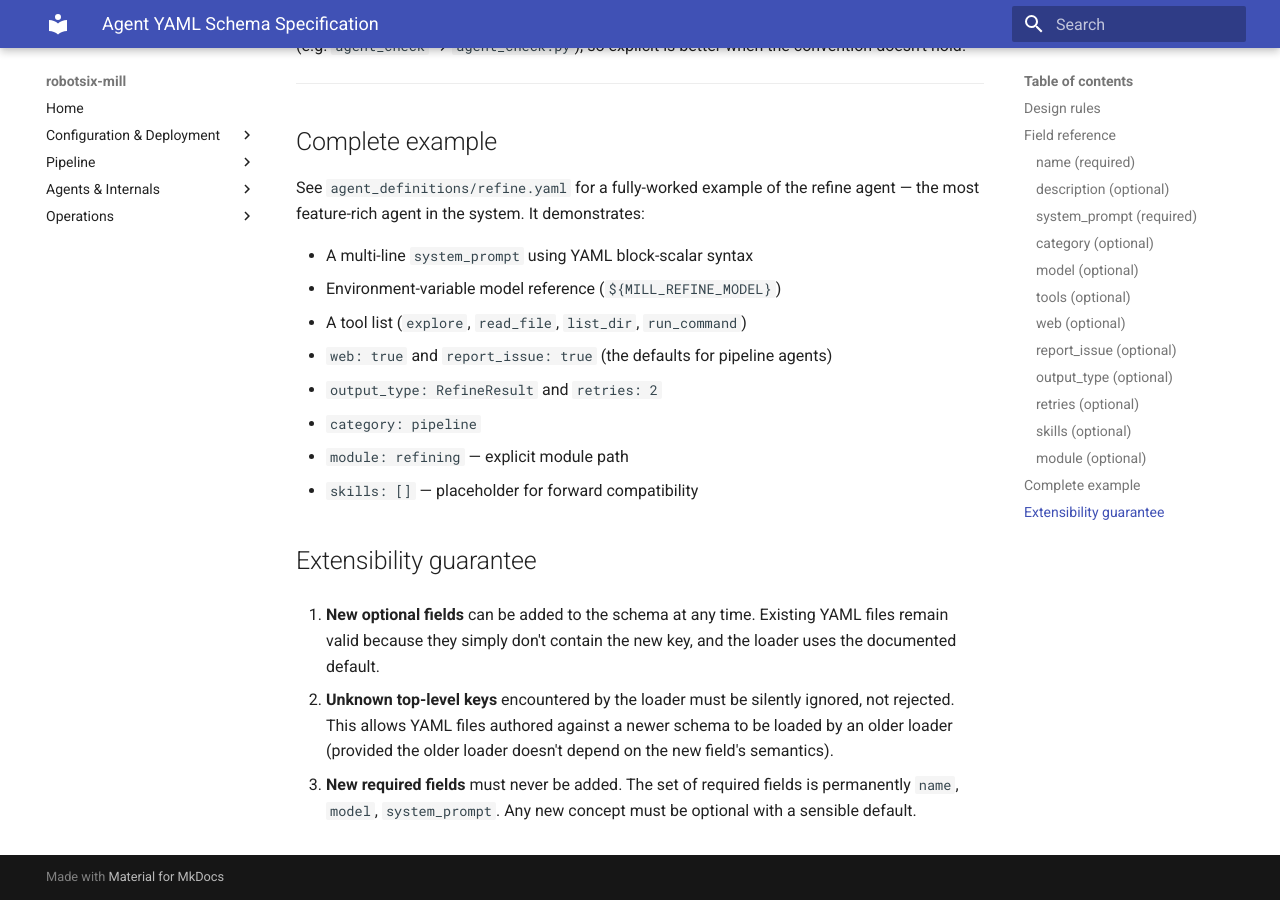
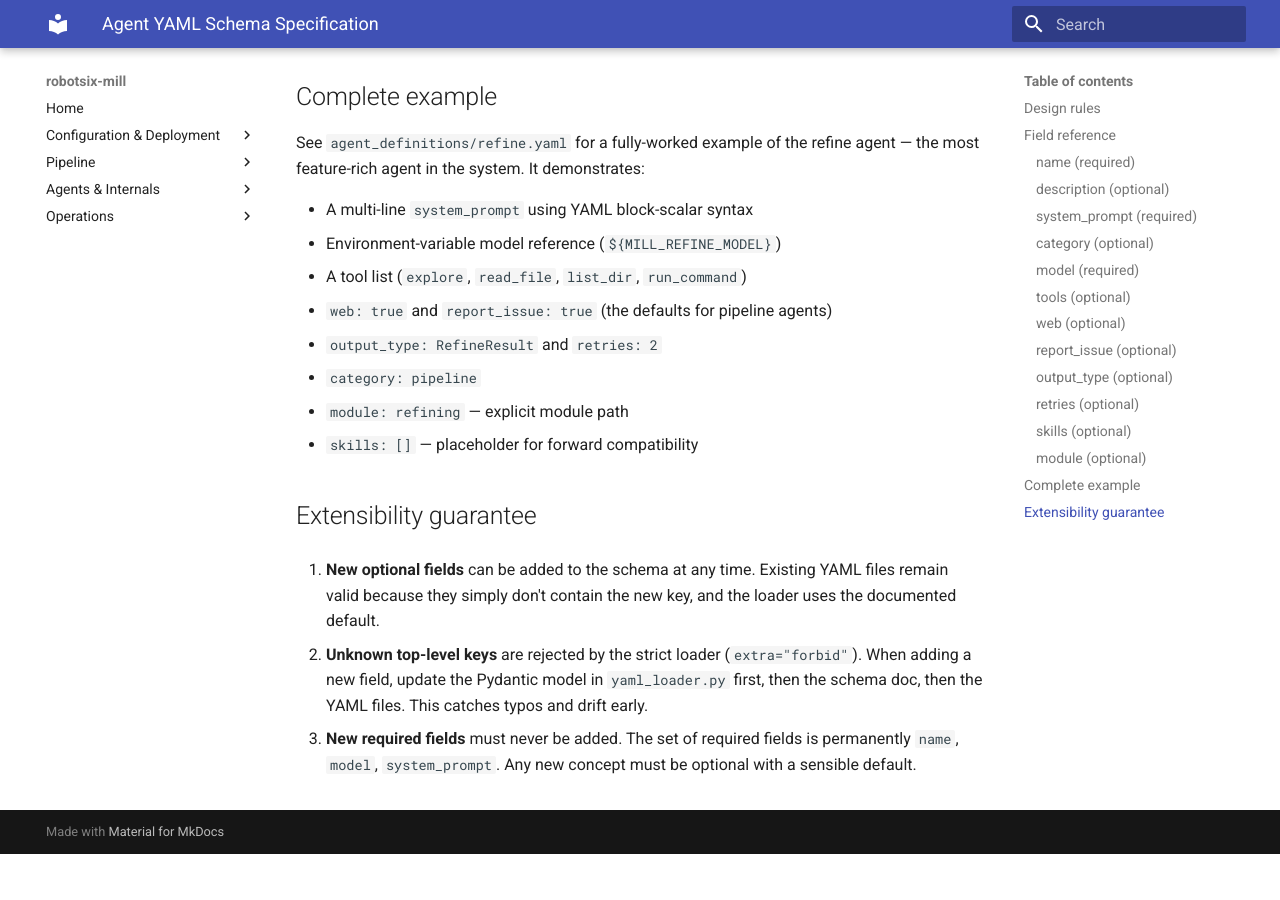
Before and after one commit to damien-robotsix/robotsix-mill, an MkDocs documentation site: the page built from docs/agent-yaml-schema.md, in a window 1280 px wide and 900 px high, scrolled down 7831 px. Built offline with MkDocs 1.6.1 and Material for MkDocs 9.7.7, drawn with Linux system fonts in a browser that asks for light colours; after the commit the page ends 8685 px from its top, so only the background shows below that; some of the changed text lies outside the part shown.

Commit message:
mill: Update tests and documentation for YAML agent definitions (20260523T121617Z-update-tests-and-documentation-for-yaml--f5c3)

```diff
--- a/docs/agent-yaml-schema.md
+++ b/docs/agent-yaml-schema.md
@@ -93,13 +93,12 @@
 
 ---
 
-### `model` (optional)
+### `model` (required)
 
 | Attribute | Value |
 |-----------|-------|
 | Type | `string` |
-| Required | no |
-| Default | `"deepseek/deepseek-v4-pro"` (the coordinator `model` field) |
+| Required | **yes** |
 
 The OpenRouter model identifier. Supports two forms:
 
@@ -138,8 +137,9 @@
    | `${MILL_HEALTH_MODEL}` | `health_model` | `"deepseek/deepseek-v4-pro"` |
    | `${MILL_SURVEY_MODEL}` | `survey_model` | `"deepseek/deepseek-v4-pro"` |
 
-The `model` field is optional. When absent, the loader falls back to
-`${MILL_MODEL}` (the coordinator default).
+The `model` field is required. Every agent YAML must specify a model,
+either as a literal identifier or as a `${VAR}` reference that the
+loader resolves via `Settings`.
 
 ---
 
@@ -312,10 +312,10 @@
    Existing YAML files remain valid because they simply don't contain
    the new key, and the loader uses the documented default.
 
-2. **Unknown top-level keys** encountered by the loader must be
-   silently ignored, not rejected. This allows YAML files authored
-   against a newer schema to be loaded by an older loader (provided
-   the older loader doesn't depend on the new field's semantics).
+2. **Unknown top-level keys** are rejected by the strict loader
+   (`extra="forbid"`). When adding a new field, update the Pydantic
+   model in `yaml_loader.py` first, then the schema doc, then the
+   YAML files. This catches typos and drift early.
 
 3. **New required fields** must never be added. The set of required
    fields is permanently `name`, `model`, `system_prompt`. Any new
```
